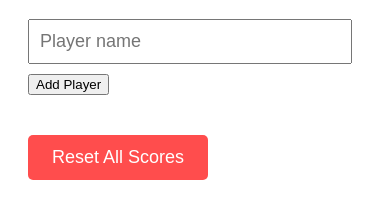
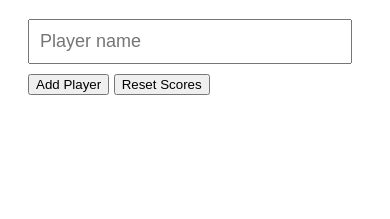
Before and after one commit to BrandonSandall/Scores, a plain HTML site: page index.html in a window 390 px wide. Shown: the part 89-308 px from the top of the page. Drawn offline with Linux system fonts and the light colour scheme; no server answers.

Commit message:
Fixed reset all button

```diff
--- a/index.html
+++ b/index.html
@@ -11,8 +11,9 @@
     <form id="addPlayerForm">
         <input type="text" id="newPlayerName" placeholder="Player name" required>
         <button type="submit">Add Player</button>
+        <button id="resetAllButton">Reset Scores</button>
     </form>
-    <button id="resetAllButton">Reset All Scores</button>
+
     <div id="scoreboard"></div>
     <script type="module" src="script.js"></script>
 </body>
--- a/script.js
+++ b/script.js
@@ -44,7 +44,7 @@ onValue(playersRef, (snapshot) => {
                     <span class="name">${player.name}</span>: <span class="score">${player.score}</span>
                 </div>
                 <div class="player-controls">
-                    <input type="number" class="customScore" placeholder="Custom amount">
+                    <input type="number" class="customScore" placeholder="Score">
                     <button class="addCustom">+</button>
                     <button class="subtractCustom">-</button>
                 </div>
--- a/styles.css
+++ b/styles.css
@@ -57,21 +57,6 @@ input[type="text"] {
     margin-bottom: 10px;
 }
 
-#resetAllButton {
-    margin-top: 20px;
-    padding: 10px 20px;
-    font-size: 16px;
-    background-color: #ff4d4d;
-    color: white;
-    border: none;
-    border-radius: 5px;
-    cursor: pointer;
-}
-
-#resetAllButton:hover {
-    background-color: #cc0000;
-}
-
 @media (max-width: 600px) {
     .player {
         padding: 15px;
@@ -94,8 +79,4 @@ input[type="text"] {
         width: 50px;
         padding: 8px 0;
     }
-    #resetAllButton {
-        font-size: 18px;
-        padding: 12px 24px;
-    }
 }
```
